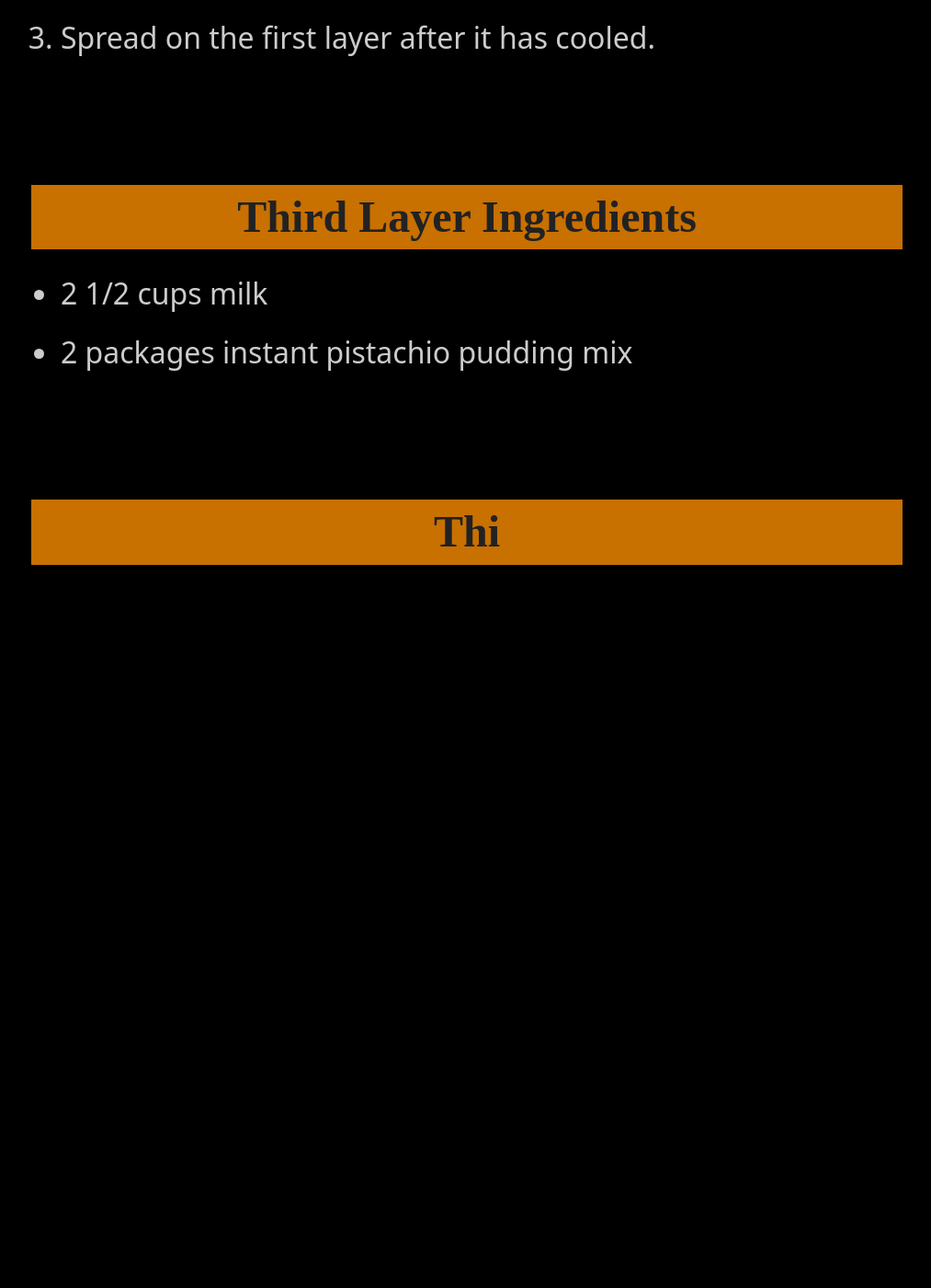
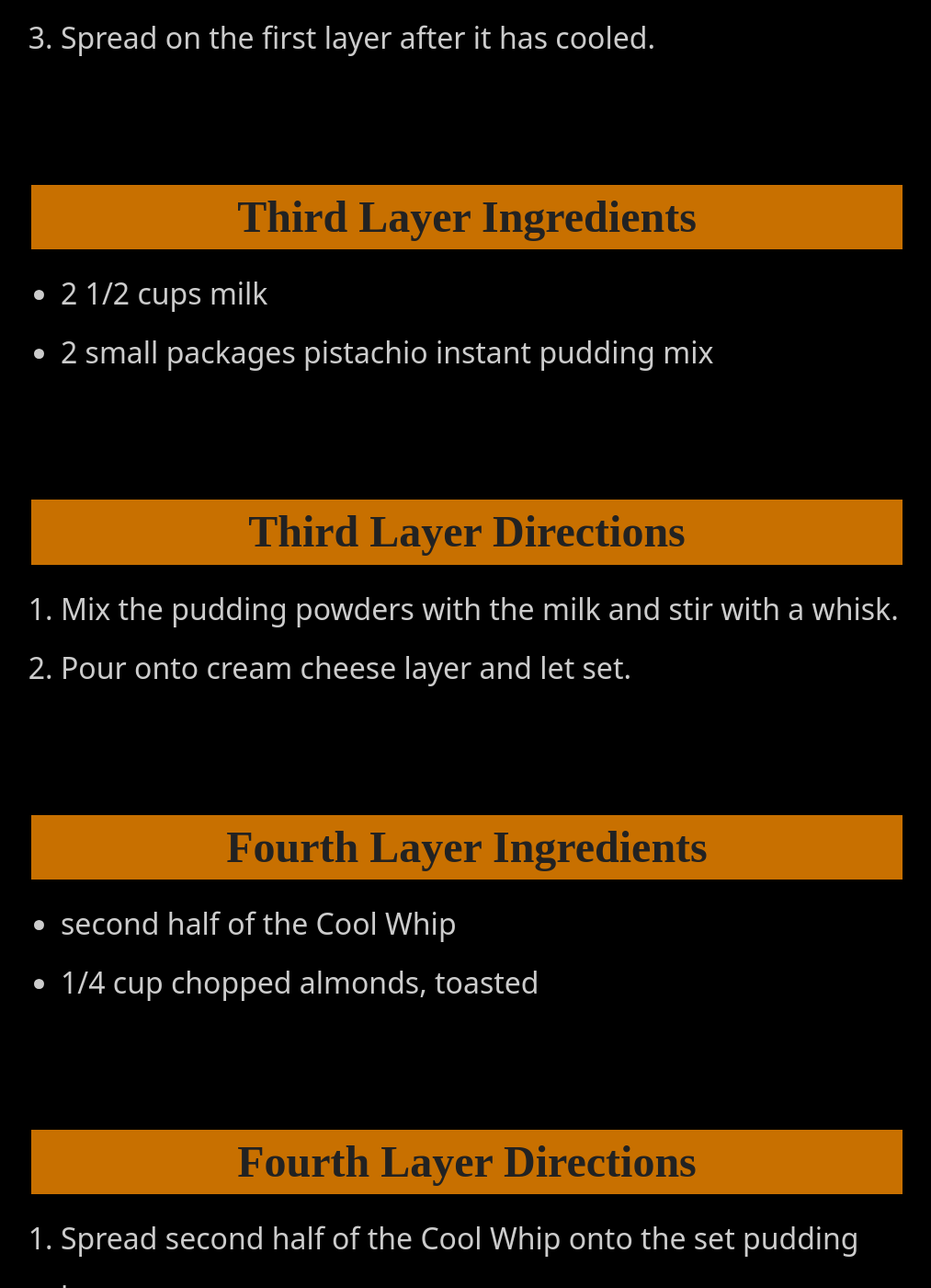
Before and after one commit to dits-family-cookbook/dits-family-cookbook.github.io, a Jekyll site: the page built from recipes/baking-and-desserts/desserts/green-pistachio-dessert.md, in a window 1280 px wide and 1400 px high, scrolled down 2075 px. Shown: the whole window at 92% size, without its empty margins (132-1145 px from the left). Built offline with Jekyll 4.4.1, drawn with Linux system fonts in a browser that asks for light colours; before the commit the page ends 2705 px from its top, so only the background shows below that; some of the changed text lies outside the part shown.

Commit message:
Update green-pistachio-dessert.md

```diff
--- a/recipes/baking-and-desserts/desserts/green-pistachio-dessert.md
+++ b/recipes/baking-and-desserts/desserts/green-pistachio-dessert.md
@@ -33,6 +33,23 @@ layout: page
 # Third Layer Ingredients
 
 * 2 1/2 cups milk
+* 2 small packages pistachio instant pudding mix
+
+# Third Layer Directions
+
+1. Mix the pudding powders with the milk and stir with a whisk.
+1. Pour onto cream cheese layer and let set.
+
+# Fourth Layer Ingredients
+
+* second half of the Cool Whip
+* 1/4 cup chopped almonds, toasted
+
+# Fourth Layer Directions
+
+1. Spread second half of the Cool Whip onto the set pudding layer.
+1. Sprinkle with toasted almonds.
+1. Refrigerate.
 * 2 packages instant pistachio pudding mix
 
 # Thi
```
